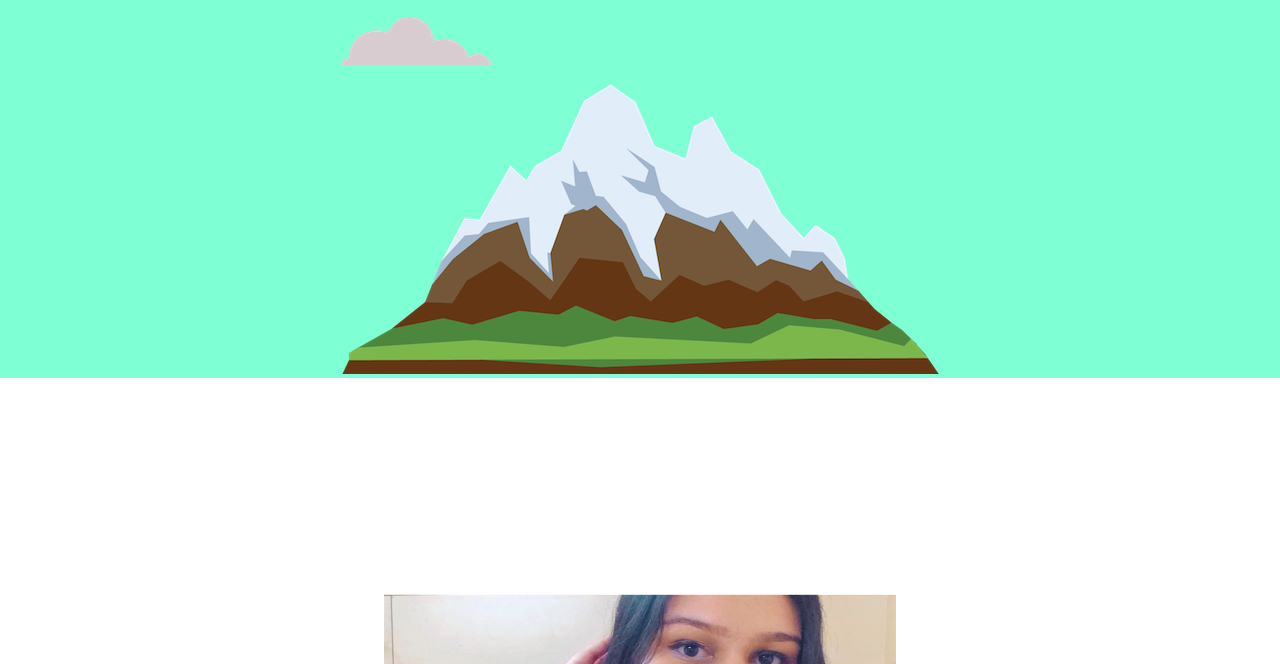
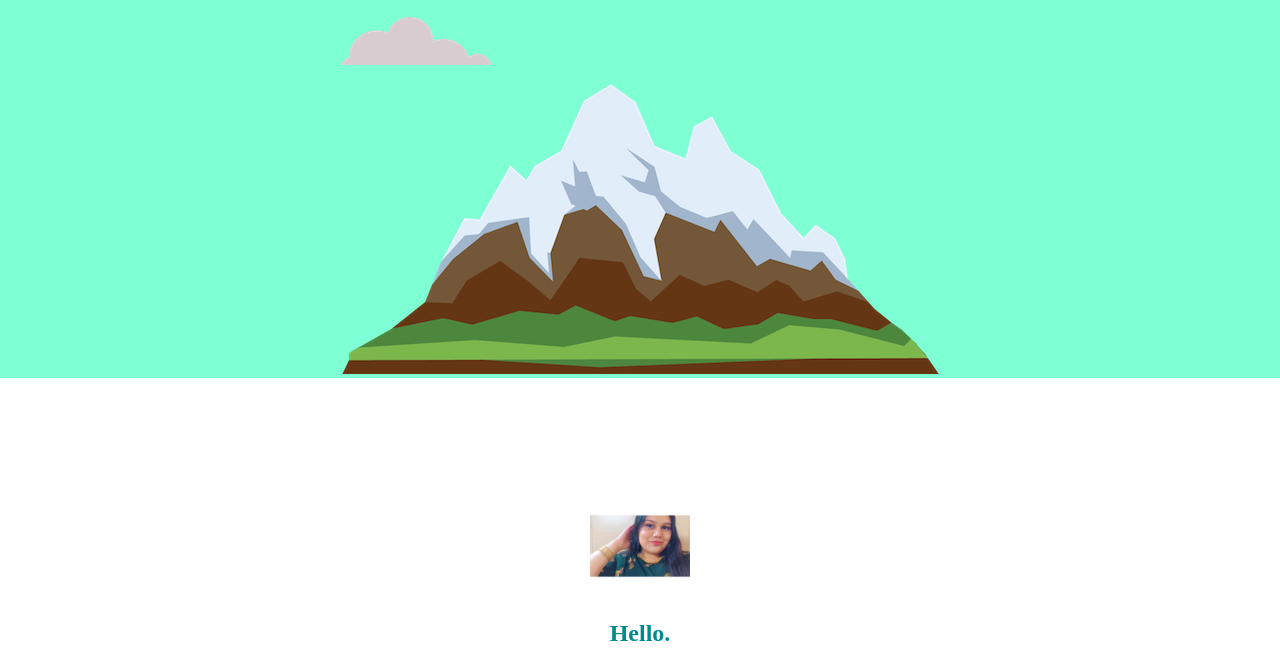
Before and after one commit to Vedika2663/personal_page, a plain HTML site: page index.html in a window 1280 px wide. Shown: the part 268-932 px from the top of the page. Drawn offline with Linux system fonts and the light colour scheme.

Commit message:
Update index.html

```diff
--- a/index.html
+++ b/index.html
@@ -20,7 +20,7 @@
         <div class="middle-container">
             <div class="profile">
             <br>
-              <img class="profile1" src="./vedika.jpg" alt="mypic">
+              <img class="profile1" src="./vedika.jpg" alt="mypic" width="100px" height="100px">
               <h2>Hello.</h2>
               <p>This is vedika chowdhary. Currently pursuing undergrad.</p>
             </div>
```
